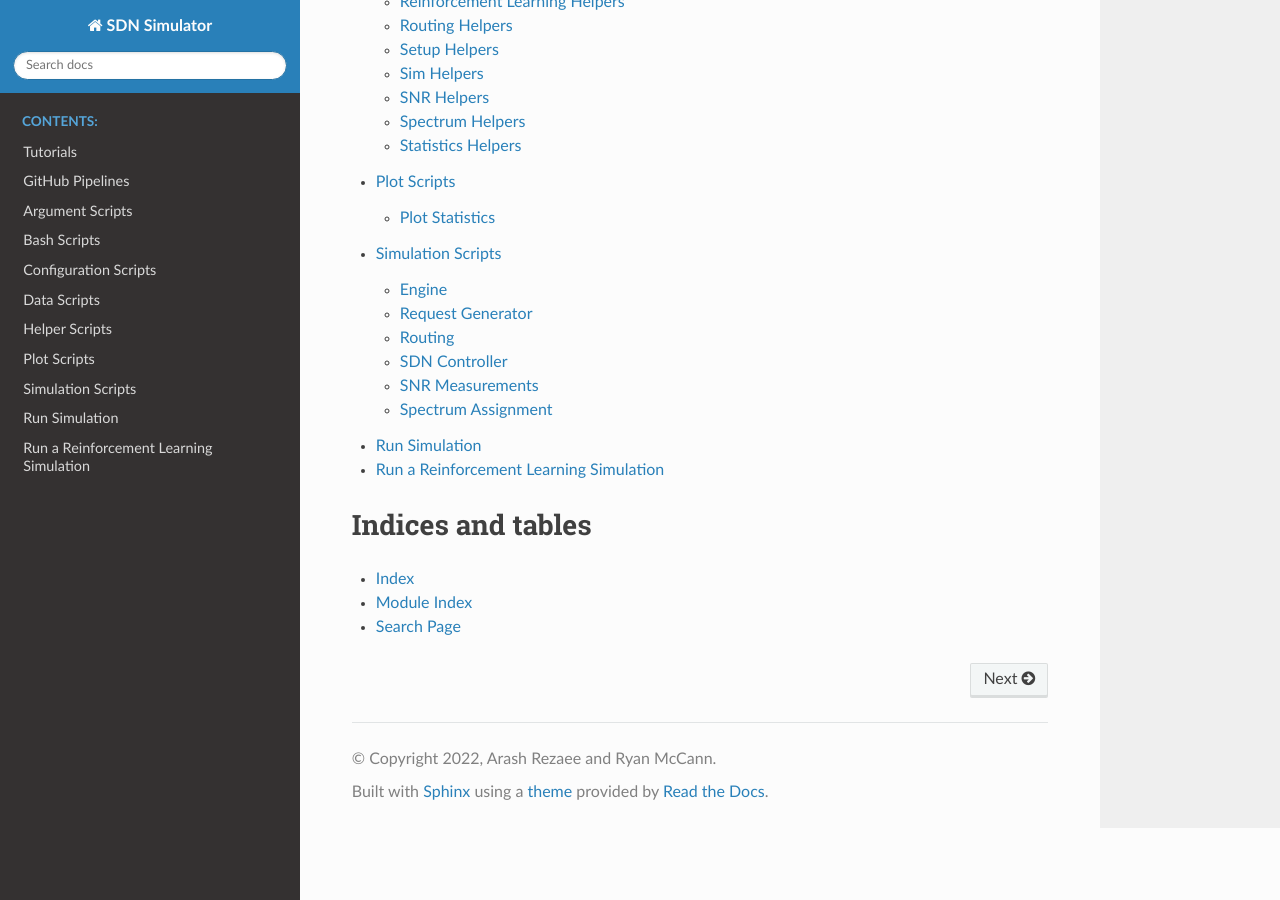
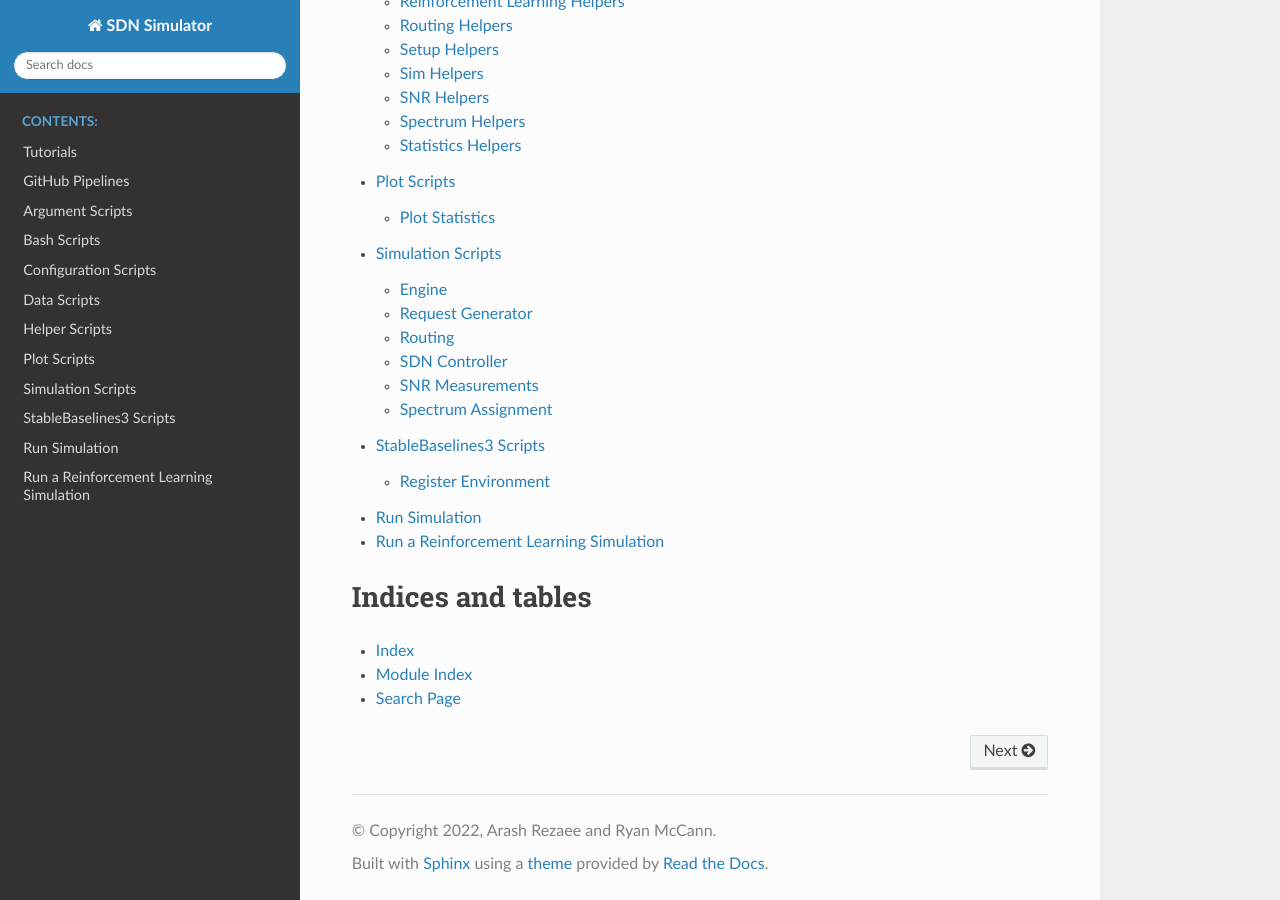
Before and after one commit to SDNNetSim/SDON_simulator, a Sphinx documentation site: the page built from docs/index.rst, in a window 1280 px wide and 900 px high, scrolled down 1358 px. Built offline with Sphinx 7.4.7 and the Read the Docs theme 2.0.0, drawn with Linux system fonts in a browser that asks for light colours; pages that are not in the unit, such as notebooks, are missing from menus.

Commit message:
Add sb3_scripts to docs

```diff
--- a/docs/index.rst
+++ b/docs/index.rst
@@ -18,6 +18,7 @@ networking.
    helper/helper_modules.rst
    plot/plot_modules.rst
    sim/sim_modules.rst
+   stablebaselines/stablebaselines_modules.rst
    run_sim.rst
    run_rl_sim.rst
    tests/tests_modules.rst
--- /dev/null
+++ b/docs/stablebaselines/register_env.rst
@@ -0,0 +1,7 @@
+Register Environment
+=====================
+
+.. automodule:: sb3_scripts.register_env
+    :members:
+    :undoc-members:
+    :private-members:
--- /dev/null
+++ b/docs/stablebaselines/stablebaselines_modules.rst
@@ -0,0 +1,6 @@
+StableBaselines3 Scripts
+=========================
+
+.. toctree::
+
+    register_env
```
